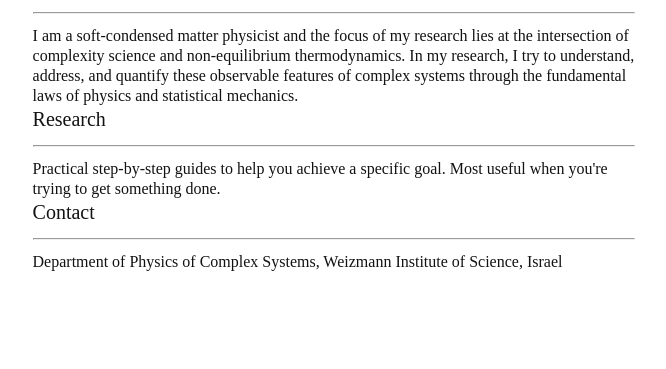
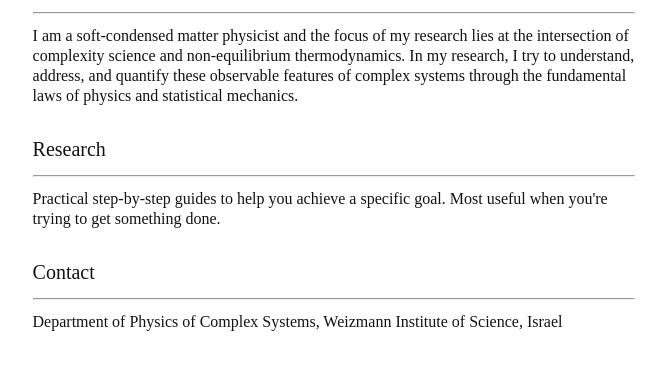
Before and after one commit to AtanuChatterjee/personal_website, a Gatsby site: page / in a window 1280 px wide. Shown: the part 195-564 px from the top of the page, without its empty margins (306-972 px from the left). Built offline with nearby package versions, Linux system fonts and the light colour scheme; Gatsby itself is replaced by a stand-in of ours.

Commit message:
Update index.js

```diff
--- a/src/pages/index.js
+++ b/src/pages/index.js
@@ -62,7 +62,7 @@ const listItemStyles = {
   marginLeft: "auto",
   marginRight: "auto",
   maxWidth: "37.68rem",
-//   marginBottom: 30,
+  marginBottom: 30,
 //   display: "inline",
 }
 
```
